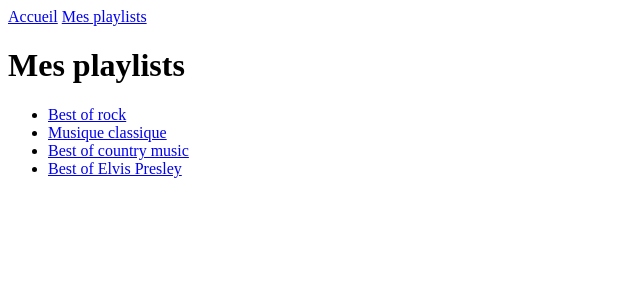
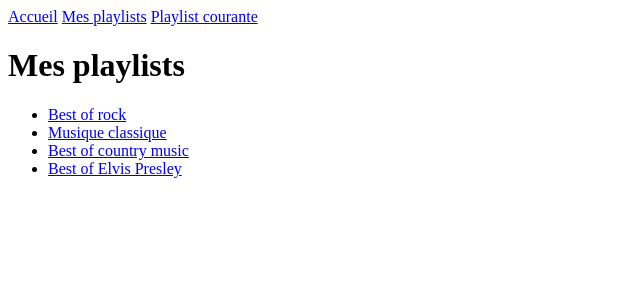
Before and after one commit to righettiugo07-spec/PROJET-Deefy_Allaoui_Righetti, a PHP site: the page made by index.php in a window 1280 px wide. Shown: the top 300 px of the page, without its empty margins (0-640 px from the left). Run offline with PHP 8.4, Linux system fonts and the light colour scheme; data comes from the database, SQL or seed files in the repository.

Commit message:
ajoute la playlist courante au menu et au dispatcher

```diff
--- a/index.php
+++ b/index.php
@@ -11,6 +11,7 @@ use iutnc\deefy\Exception\RouterException;
 use iutnc\deefy\Action\SelectPlaylistAction;
 use iutnc\deefy\Action\CreatePlaylistAction;
 use iutnc\deefy\Action\AddTrackAction;
+use iutnc\deefy\Action\CurrentPlaylistAction;
 
 //Creation du dispatcher
 $dispatcher = new Dispatcher();
@@ -22,6 +23,7 @@ $dispatcher->addRoute('select-playlist', SelectPlaylistAction::class);
 
 $dispatcher->addRoute('create-playlist', CreatePlaylistAction::class);
 $dispatcher->addRoute('add-track', AddTrackAction::class);
+$dispatcher->addRoute('current-playlist', CurrentPlaylistAction::class);
 
 try {
 
@@ -48,6 +50,7 @@ try {
         <nav>
             <a href="index.php">Accueil</a>
             <a href="index.php?action=list-playlists">Mes playlists</a>
+            <a href="index.php?action=current-playlist">Playlist courante</a>
         </nav>
     </header>
 
```
